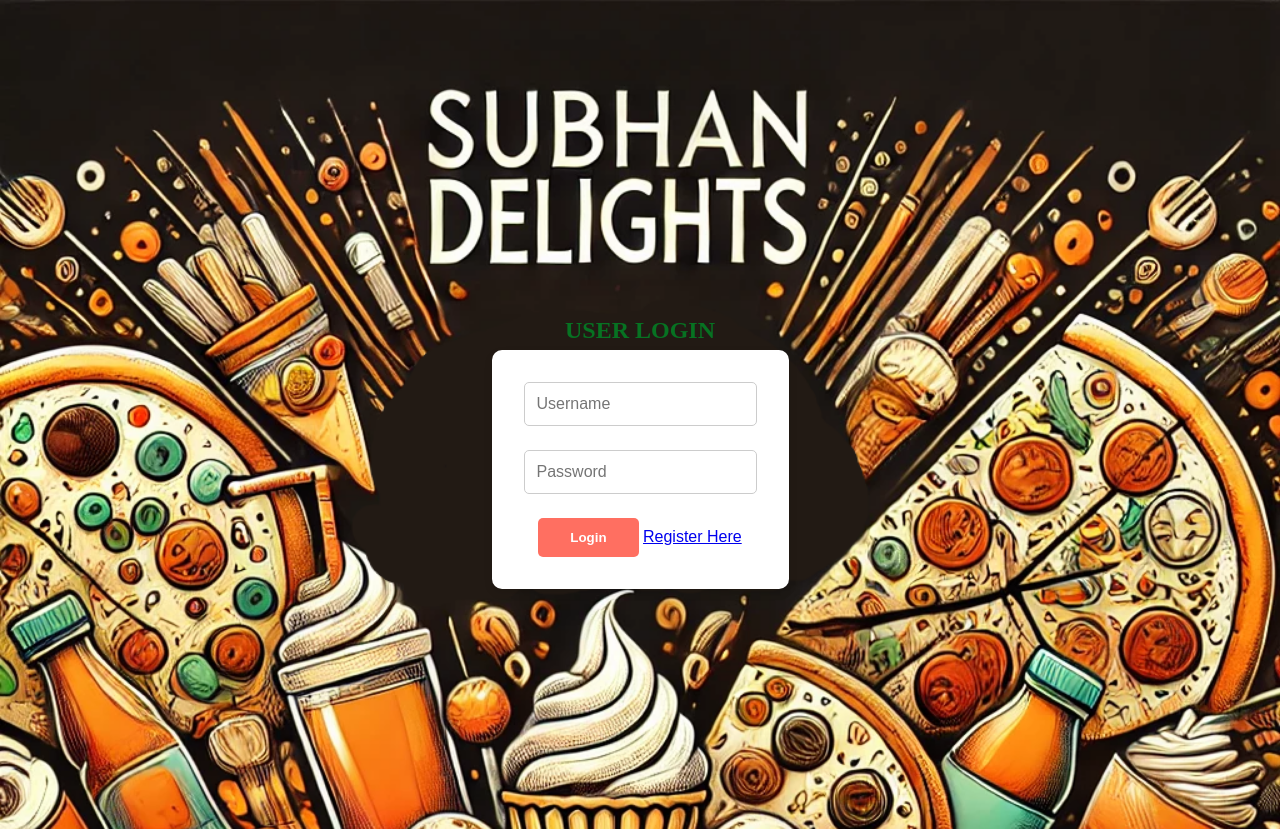
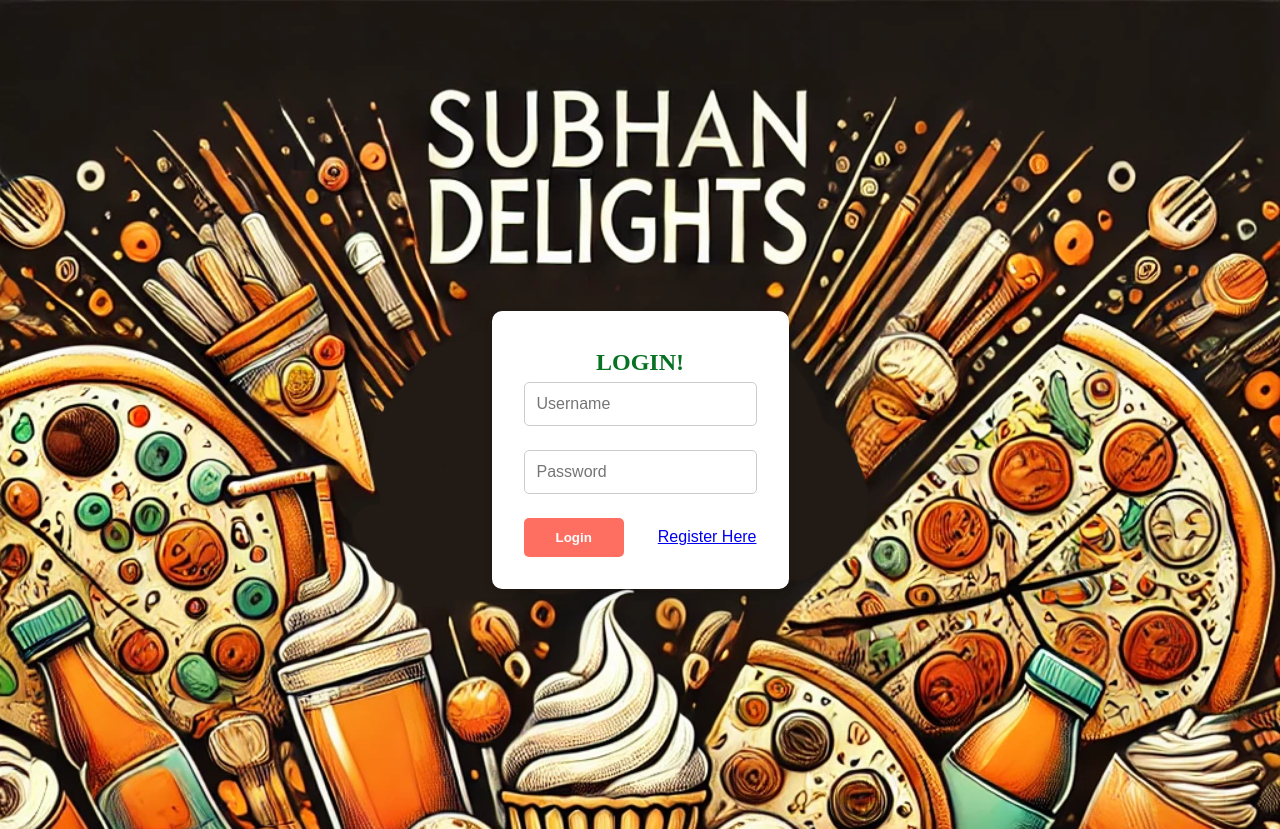
Before and after one commit to istiyaq0/foodordering, a Flask app: page / in a window 1280 px wide. Shown: the top 829 px of the page. Run offline with Flask 3, Linux system fonts and the light colour scheme.

Commit message:
homeeee!

```diff
--- a/templates/home.html
+++ b/templates/home.html
@@ -16,12 +16,15 @@
 
 <body class ="homebody">
     <div class="login-section">
-        <h2 style="text-align: center; font-family: Quicksand-Regular;">USER LOGIN</h2>
-        <form method="POST" action="/login">
+        <form method="POST" action="/login" style="max-width: 800px;">
+            <h2 style="text-align: center; font-family: Quicksand-Regular;">LOGIN!</h2>
+
             <input type="text" name="username" placeholder="Username" required><br>
             <input type="password" name="password" placeholder="Password" required><br>
-            <button type="submit">Login</button>
-            <a href="/register"> Register Here</a>
+            <div style="display: flex; flex-direction: row; align-items: center; justify-content: space-between;">
+                <button type="submit">Login</button>
+                <a href="/register">Register Here</a>
+            </div>
         </form>
         {% if error %}
         <p style="color: red;">{{ error }}</p>
```
